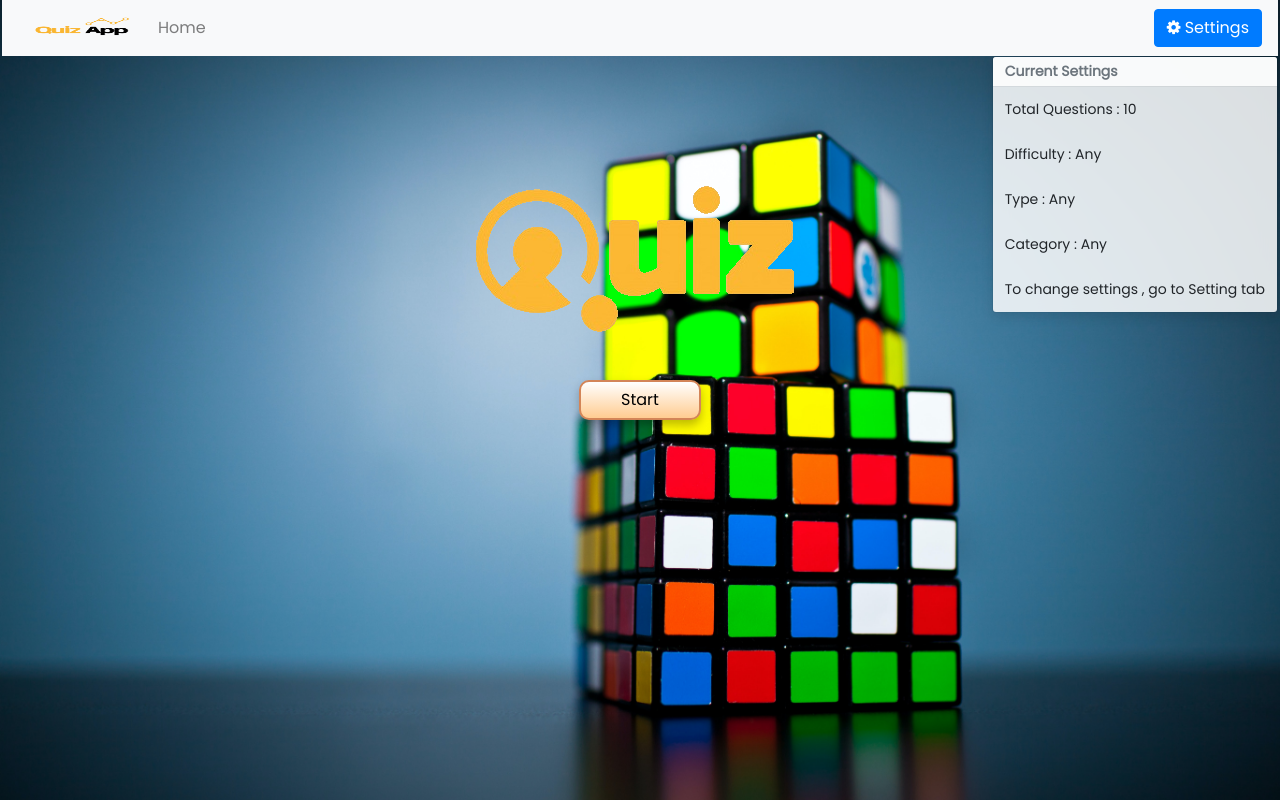
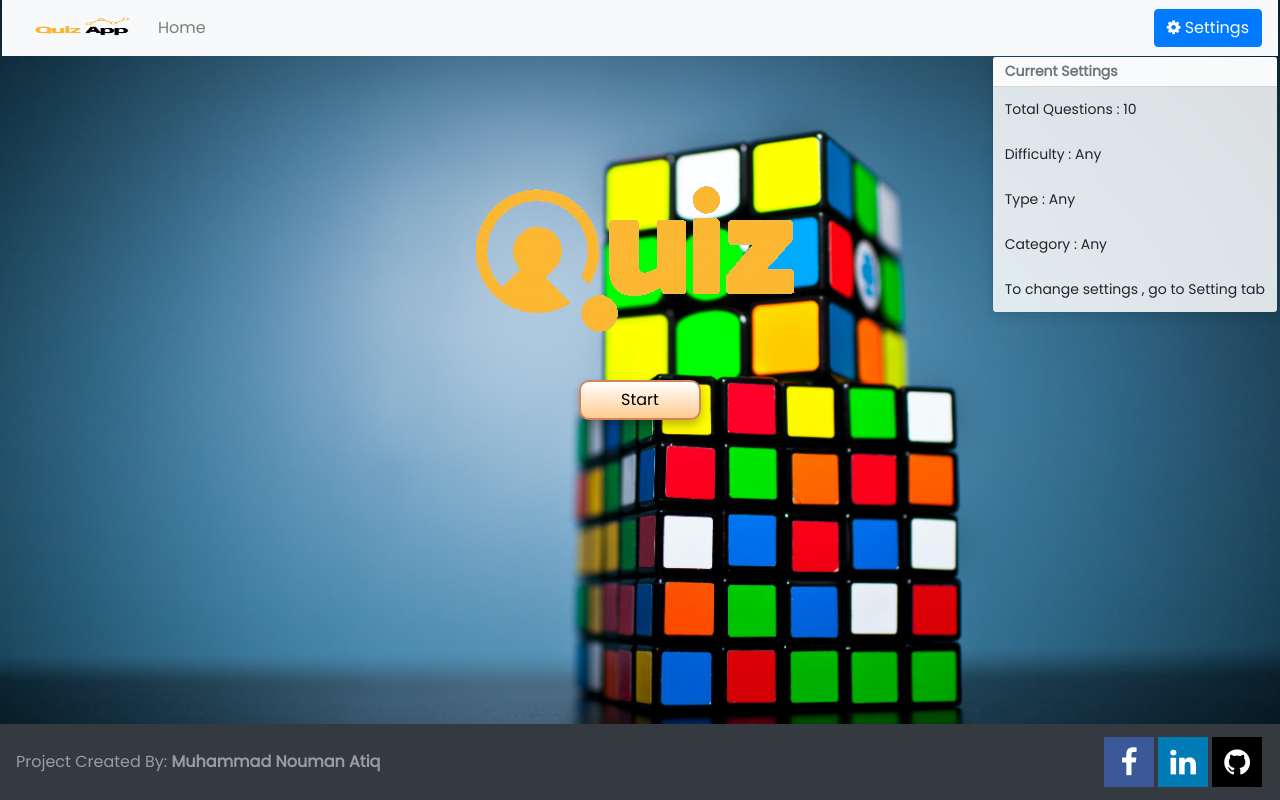
Before and after one commit to nomisatti/QuizApp, a React (Create React App) app: page / in a window 1280 px wide. Built offline with nearby package versions, Linux system fonts and the light colour scheme; a web font is replaced by a local one.

Commit message:
added footer

```diff
--- a/src/App.css
+++ b/src/App.css
@@ -9,3 +9,27 @@
   button[data-dismiss='toast']{
       display: none !important;
   }
+
+.fa-facebook {
+    background: #3B5998 !important;
+    color: white !important;
+  }
+  .fa-linkedin {
+    background: #007bb5;
+    color: white;
+  }
+  .fa-github{
+    background: black;
+    color: white;
+  }
+  .footersocial {
+    padding: 10px 5px;
+  font-size: 30px;
+  width: 50px;
+  text-align: center;
+  text-decoration: none;
+  margin: 5px 2px;
+  }
+  .footersocial:hover {
+    opacity: 0.7 !important;
+}
--- a/src/components/AppRouter.tsx
+++ b/src/components/AppRouter.tsx
@@ -3,7 +3,7 @@ import { BrowserRouter as Router, Routes, Route } from 'react-router-dom'
 import Setting from './Settings'
 import Header from './Header'
 import Home from './Home'
-
+import Footer from './Footer'
 function AppRouter() {
   return (
     <Router>
@@ -14,7 +14,7 @@ function AppRouter() {
 
         <Route path="Setting" element={<Setting />} />
       </Routes>
-
+      <Footer/>
     </Router>
   )
 }
--- /dev/null
+++ b/src/components/Footer.tsx
@@ -0,0 +1,27 @@
+import React from 'react'
+import { Navbar, Nav } from 'react-bootstrap';
+
+function Footer() {
+
+
+  return (
+    <div>
+    <Navbar fixed="bottom"  bg="dark" variant="dark">
+
+    <Nav className="mr-auto">
+    <Navbar.Text>
+      Project Created By:  <strong> Muhammad Nouman Atiq</strong>
+    </Navbar.Text>
+
+    </Nav>
+
+    <a href="https://www.facebook.com/noumasatti39/" rel="noopener noreferrer" target="_blank" className="fa fa-facebook  footersocial" />
+    <a href="https://www.linkedin.com/in/noumanatiq/" rel="noopener noreferrer"  target="_blank" className="fa fa-linkedin  footersocial" />
+    <a href="https://github.com/nomisatti" target="_blank"  rel="noopener noreferrer" className="fa fa-github  footersocial" />
+
+  </Navbar>
+    </div>
+  )
+}
+
+export default Footer;
--- a/src/components/Home.styles.ts
+++ b/src/components/Home.styles.ts
@@ -26,6 +26,7 @@ export const GlobalStyle = createGlobalStyle `
 
 export const Wrapper = styled.div `
   display :flex;
+  margin-bottom :100px ;
   flex-direction: column;
   align-items: center;
 
```
